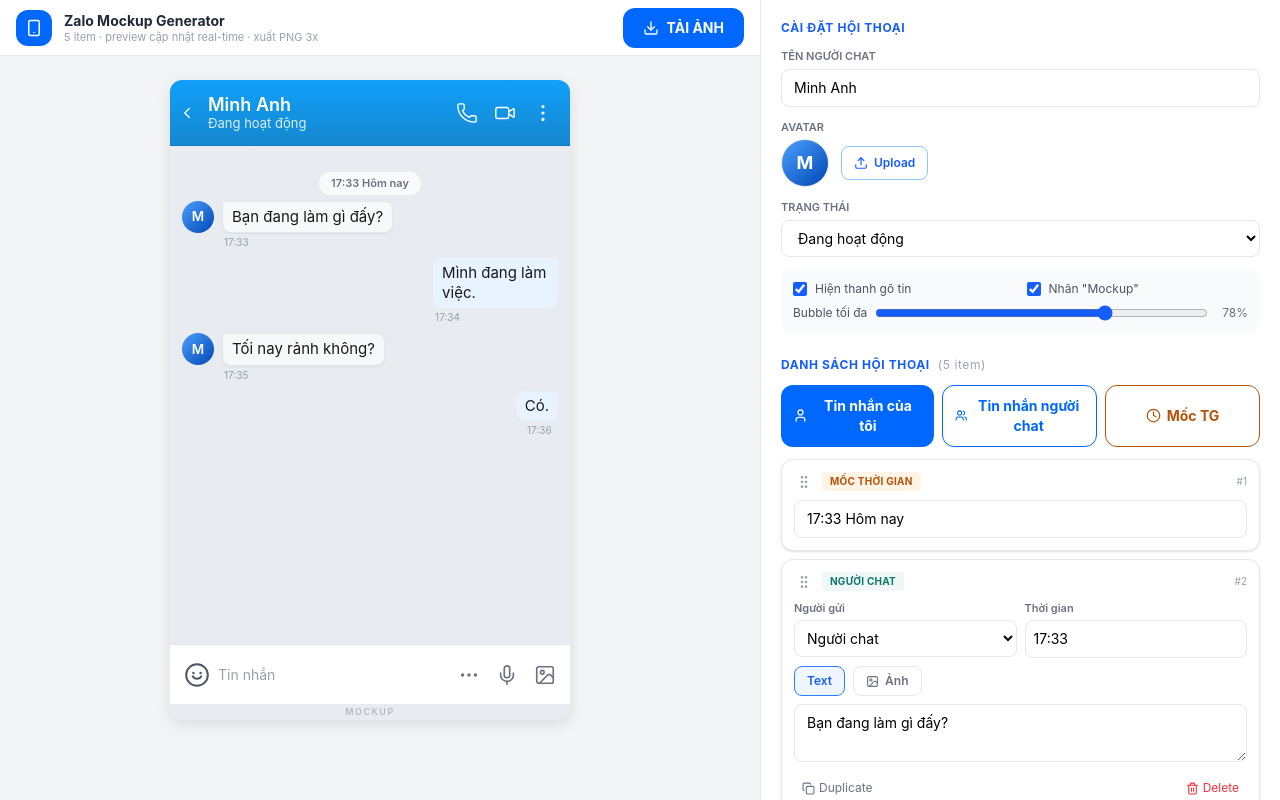
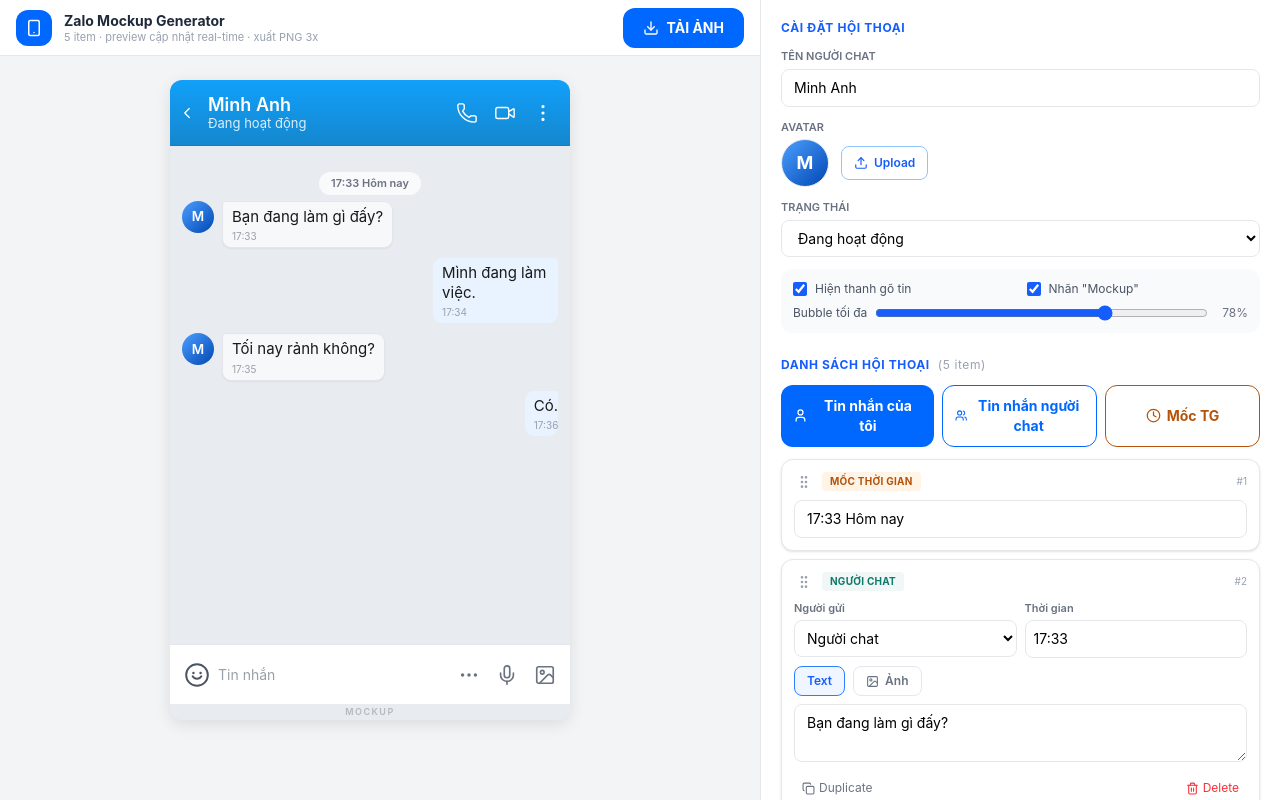
Before and after one commit to thuyht2410/fakezalo, a React (Vite) app: page / in a window 1280 px wide. Built offline with nearby package versions, Linux system fonts and the light colour scheme.

Commit message:
fix(preview): render timestamp INSIDE the message bubble (MessageBubble > MessageText + Timestamp)

```diff
--- a/src/components/Preview.tsx
+++ b/src/components/Preview.tsx
@@ -135,13 +135,23 @@
   const padH = compact ? 9 : DIMENSIONS.bubblePadH;
 
   return (
+    // Bubble root == CHÍNH bubble: mang nền/viền/bo góc/padding để timestamp
+    // nằm BÊN TRONG bubble (chiều cao bubble tự tăng để chứa timestamp).
     <div
       style={{
         display: "flex",
         flexDirection: "column",
-        alignItems: isMe ? "flex-end" : "flex-start",
+        // flex-start: con co theo max-content (KHÔNG stretch) → tránh wrap sớm
+        // do bề rộng sub-pixel khi bubble rất ngắn
+        alignItems: "flex-start",
         maxWidth: `${maxWidthPct}%`,
+        width: "fit-content",
         marginLeft, // inset cho tin đến — % resolve theo THREAD (không phải wrapper)
+        padding: `${padV}px ${padH}px`,
+        borderRadius: radiusFinal,
+        background: isMe ? COLORS.outgoingBg : COLORS.incomingBg,
+        boxShadow: isMe ? undefined : SHADOWS.bubbleIn,
+        border: isMe ? "none" : `1px solid ${COLORS.divider}`,
       }}
     >
       {senderName && (
@@ -150,7 +160,6 @@
             fontSize: 12,
             fontWeight: 600,
             color: "#4C65A8",
-            marginBottom: 2,
             paddingLeft: 2,
           }}
         >
@@ -160,15 +169,10 @@
       {messageKind === "image" && imageSrc ? (
         <div
           style={{
-            borderRadius: radiusFinal,
+            borderRadius: radius - 4,
             overflow: "hidden",
-            background: isMe ? COLORS.outgoingBg : COLORS.incomingBg,
-            padding: 4,
-            boxShadow: isMe ? undefined : SHADOWS.bubbleIn,
-            border: isMe ? "none" : `1px solid ${COLORS.divider}`,
-            // Image bubble: co theo content; clamp ở Bubble root (maxWidth 78%)
-            width: "fit-content",
-            minWidth: 0,
+            display: "block",
+            lineHeight: 0,
           }}
         >
           <img
@@ -184,32 +188,25 @@
           />
         </div>
       ) : (
+        // MessageText — nằm trong bubble, timestamp nằm dưới nội dung này
         <div
           style={{
-            padding: `${padV}px ${padH}px`,
-            borderRadius: radiusFinal,
-            background: isMe ? COLORS.outgoingBg : COLORS.incomingBg,
             color: COLORS.messageText,
             fontSize: 15,
             lineHeight: 1.35, // compact, không giãn
-            // Nội bubble: co theo CONTENT; wrap do Bubble root clamp (maxWidth 78%)
-            // KHÔNG set maxWidth ở đây → tránh circular % gây wrap sớm
             width: "fit-content",
             minWidth: 0,
             // Text: pre-wrap, word-break NORMAL, chỉ break chữ khi cần (KHÔNG break-all/anywhere)
             whiteSpace: "pre-wrap",
             wordBreak: "normal",
             overflowWrap: "break-word",
-            boxShadow: isMe ? undefined : SHADOWS.bubbleIn,
-            border: isMe ? "none" : `1px solid ${COLORS.divider}`,
           }}
         >
           {text || " "}
         </div>
       )}
-      {/* Timestamp — cùng khối với bubble; căn theo MÉP TRÁI của chính bubble.
-          Root width == bubble width nên alignSelf:flex-start bám đúng mép trái bubble,
-          KHÔNG bị đẩy ra mép phải conversation. Không dùng position:absolute. */}
+      {/* Timestamp — BÊN TRONG bubble, dưới MessageText, căn mép TRÁI bên trong bubble.
+          Không position:absolute; nằm trong flow nên tính vào chiều cao bubble. */}
       {time && (
         <span
           style={{
@@ -218,7 +215,6 @@
             color: COLORS.messageTimeColor,
             marginTop: 3,
             alignSelf: "flex-start",
-            paddingLeft: 2,
             whiteSpace: "nowrap",
           }}
         >
```
